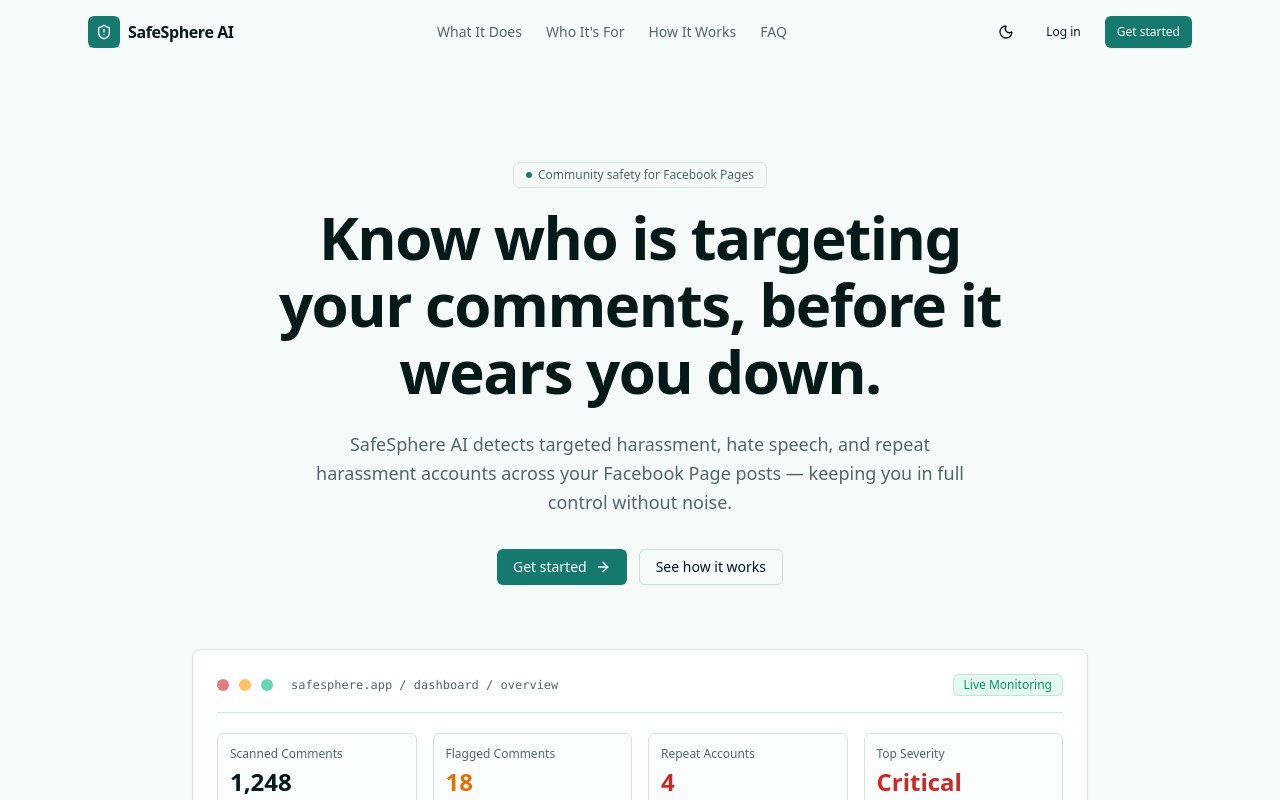
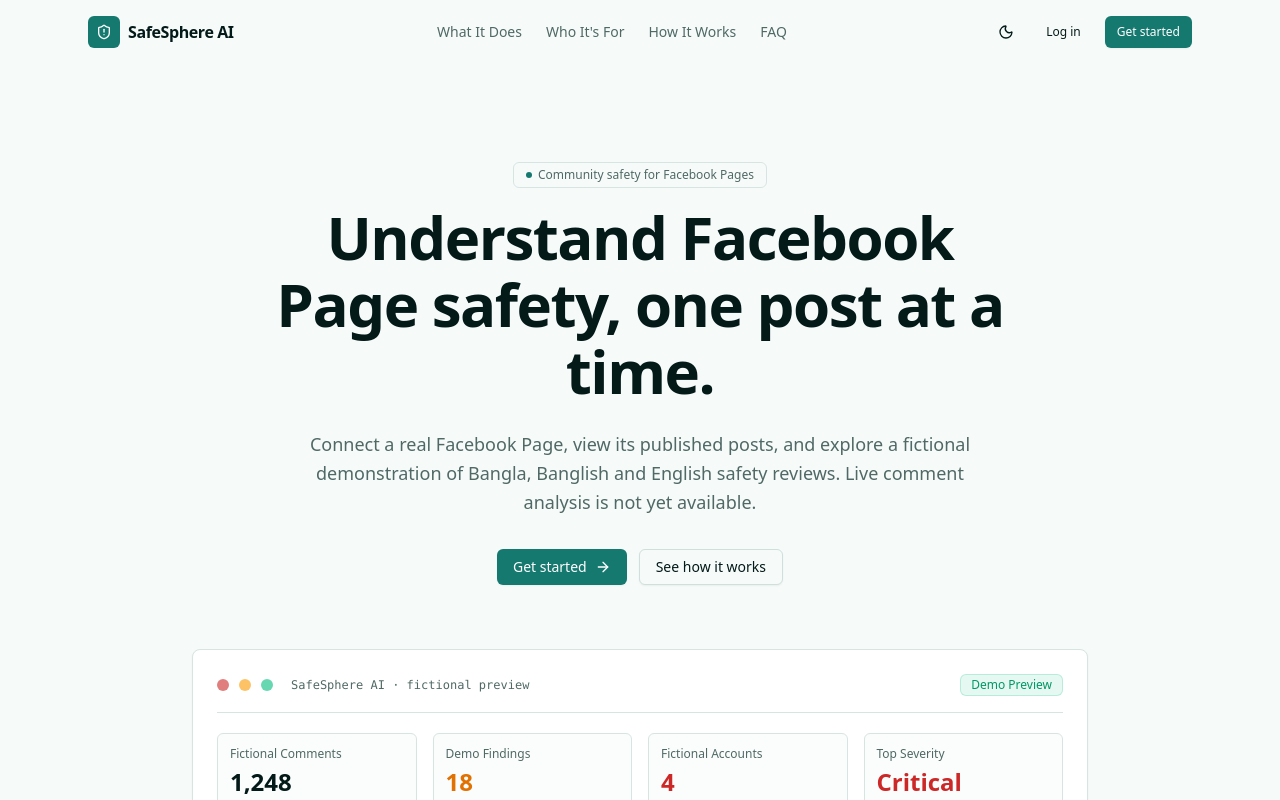
Before and after one commit to Rafi12234/SafeSphere-AI, a Next.js app in the folder frontend/: page / in a window 1280 px wide. Shown: the top 800 px of the page. Built offline with nearby package versions, Linux system fonts and the light colour scheme; no server answers.

Commit message:
fix(landing): remove live detection claims and identify fictional dashboard

```diff
--- a/frontend/src/components/landing/Hero.tsx
+++ b/frontend/src/components/landing/Hero.tsx
@@ -47,7 +47,7 @@ export function Hero() {
             transition={{ duration: 0.55, delay: 0.06, ease: [0.22, 1, 0.36, 1] }}
             className="text-4xl sm:text-5xl md:text-6xl font-bold tracking-tight text-foreground leading-[1.12]"
           >
-            Know who is targeting your comments, before it wears you down.
+            Understand Facebook Page safety, one post at a time.
           </motion.h1>
 
           {/* Supporting Copy */}
@@ -57,7 +57,7 @@ export function Hero() {
             transition={{ duration: 0.55, delay: 0.12, ease: [0.22, 1, 0.36, 1] }}
             className="mt-6 text-base sm:text-lg text-muted-foreground leading-relaxed max-w-2xl"
           >
-            SafeSphere AI detects targeted harassment, hate speech, and repeat harassment accounts across your Facebook Page posts — keeping you in full control without noise.
+            Connect a real Facebook Page, view its published posts, and explore a fictional demonstration of Bangla, Banglish and English safety reviews. Live comment analysis is not yet available.
           </motion.p>
 
           {/* Strict Buttons: w-auto, sm/default only, side by side */}
@@ -95,27 +95,27 @@ export function Hero() {
               <div className="size-3 rounded-full bg-amber-500/60" />
               <div className="size-3 rounded-full bg-emerald-500/60" />
               <span className="text-xs text-muted-foreground ml-2 font-mono">
-                safesphere.app / dashboard / overview
+                SafeSphere AI · fictional preview
               </span>
             </div>
             <span className="text-xs font-medium text-emerald-600 dark:text-emerald-400 bg-emerald-500/10 px-2.5 py-0.5 rounded-md border border-emerald-500/20">
-              Live Monitoring
+              Demo Preview
             </span>
           </div>
 
           <div className="grid grid-cols-2 sm:grid-cols-4 gap-3 sm:gap-4 mb-6">
             <div className="rounded-md border p-3 bg-background/50">
-              <p className="text-xs text-muted-foreground">Scanned Comments</p>
+              <p className="text-xs text-muted-foreground">Fictional Comments</p>
               <p className="text-xl sm:text-2xl font-bold mt-1 text-foreground">1,248</p>
               <p className="text-[11px] text-muted-foreground mt-0.5">Across 6 posts</p>
             </div>
             <div className="rounded-md border p-3 bg-background/50">
-              <p className="text-xs text-muted-foreground">Flagged Comments</p>
+              <p className="text-xs text-muted-foreground">Demo Findings</p>
               <p className="text-xl sm:text-2xl font-bold mt-1 text-amber-600 dark:text-amber-400">18</p>
               <p className="text-[11px] text-muted-foreground mt-0.5">Bangla, Banglish, EN</p>
             </div>
             <div className="rounded-md border p-3 bg-background/50">
-              <p className="text-xs text-muted-foreground">Repeat Accounts</p>
+              <p className="text-xs text-muted-foreground">Fictional Accounts</p>
               <p className="text-xl sm:text-2xl font-bold mt-1 text-destructive">4</p>
               <p className="text-[11px] text-muted-foreground mt-0.5">3+ posts targeted</p>
             </div>
@@ -128,7 +128,7 @@ export function Hero() {
 
           <div className="rounded-md border bg-muted/30 p-3 sm:p-4">
             <div className="flex items-center justify-between text-xs text-muted-foreground pb-2 border-b">
-              <span>Recent Detection Sample</span>
+              <span>Fictional Sample · Demo Data</span>
               <span>Protected preview (blurred)</span>
             </div>
             <div className="mt-3 space-y-2">
```
